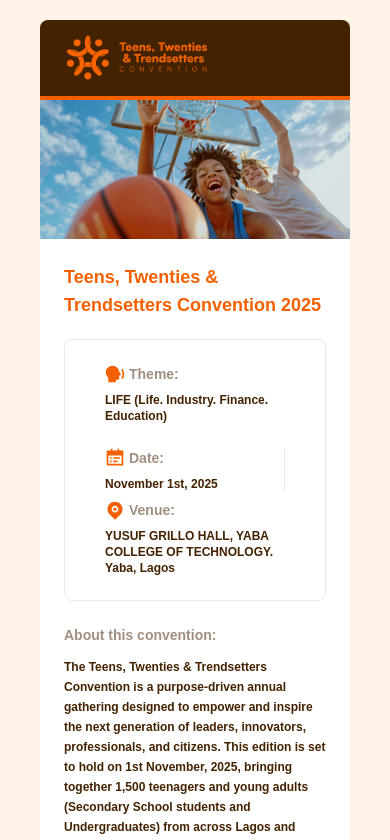
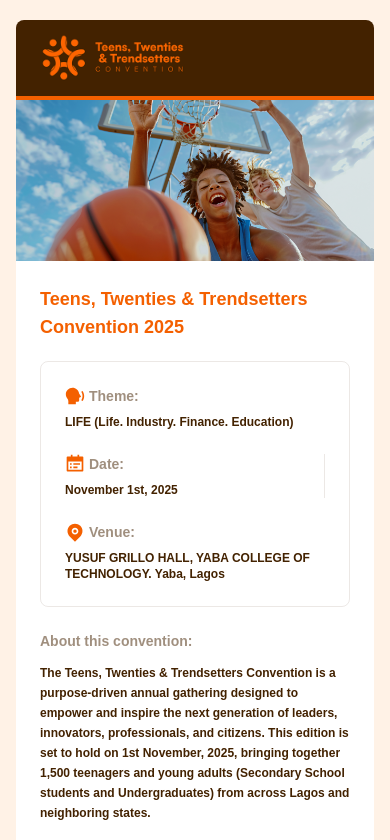
Before and after one commit to i-AmUnited/TTTC, a React (Vite) app: page / in a window 390 px wide. Shown: the top 840 px of the page. Built offline with nearby package versions, Linux system fonts and the light colour scheme; a web font is replaced by a local one.

Commit message:
invalid coupon code toast

```diff
--- a/src/pages/structure.jsx
+++ b/src/pages/structure.jsx
@@ -15,7 +15,7 @@ import {
 import { useDispatch, useSelector } from "react-redux";
 import Spinner from "../components/spinner";
 import jsPDF from "jspdf";
-import { showSuccessMessage } from "../hooks/constants";
+import { showErrorMessage, showSuccessMessage } from "../hooks/constants";
 
 const PageStructure = () => {
   const [activeCategory, setActiveCategory] = useState("undergraduate");
@@ -224,6 +224,8 @@ const PageStructure = () => {
         setPromoApplied(true);
         setPromoData(payload.data.promoRate);
         setPromoCode(payload.data.promoCode)
+      } else {
+        showErrorMessage(payload.description)
       }
     },
   });
@@ -309,7 +311,7 @@ const PageStructure = () => {
   return (
     <div>
       <Spinner loading={useSelector((state) => state.user).loading} />
-      <div className="text-brown mx-10 md:mx-[100px] lg:mx-[150px] py-5 grid grid-cols-1 lg:grid-cols-5 gap-[10px] text-sm">
+      <div className="text-brown mx-4 md:mx-[100px] lg:mx-[150px] py-5 grid grid-cols-1 lg:grid-cols-5 gap-[10px] text-sm">
         <div className="bg-white rounded-xl border-b-5 border-orange md:col-span-3">
           <div className="bg-brown px-6 rounded-t-lg border-b-orange border-b-4 h-20 flex items-center">
             <img src={logo} alt="TTTC Logo" className="h-12" />
@@ -321,7 +323,7 @@ const PageStructure = () => {
             <div className="text-orange font-black text-lg">
               Teens, Twenties & Trendsetters Convention 2025
             </div>
-            <div className="px-[40px] py-6 border border-brown/10 rounded-lg mt-5 grid gap-6">
+            <div className="px-6 md:px-[40px] py-6 border border-brown/10 rounded-lg mt-5 grid gap-6">
               <div className="grid gap-2">
                 <span className="flex items-center gap-1">
                   {" "}
@@ -332,7 +334,7 @@ const PageStructure = () => {
                   LIFE (Life. Industry. Finance. Education)
                 </span>
               </div>
-              <div className="grid grid-cols-1 md:grid-cols-2 lg:grid-cols-3 gap-2 divide-x divide-brown/10">
+              <div className="grid grid-cols-1 md:grid-cols-2 lg:grid-cols-3 gap-6 divide-x divide-brown/10">
                 <div>
                   <div className="grid gap-2">
                     <span className="flex items-center gap-1">
```
